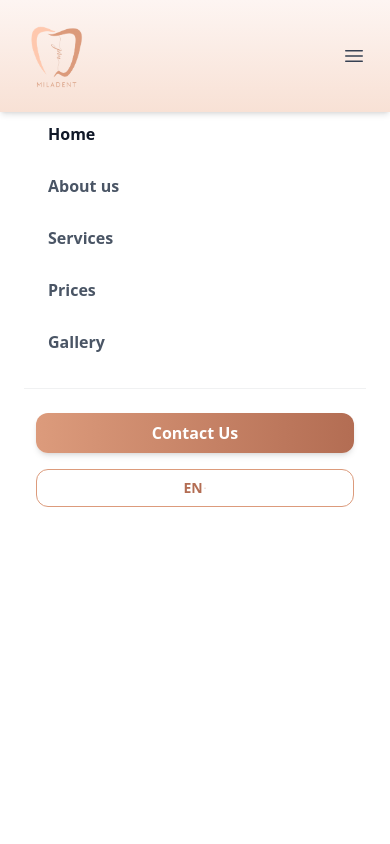
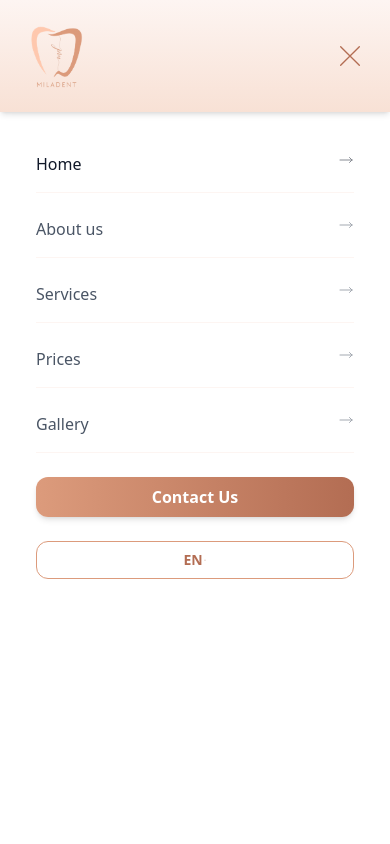
Before and after one commit to oksanakuziv-lab/miladent, a React (Vite) app: page / in a window 390 px wide. Both pictures are taken after a click on the button 354 px from the left and 56 px from the top of the page. Shown: the top 844 px of the page. Built offline with nearby package versions, Linux system fonts and the light colour scheme.

Commit message:
Header: improve mobile menu

```diff
--- a/src/components/ContactModal/ContactModal.tsx
+++ b/src/components/ContactModal/ContactModal.tsx
@@ -1,6 +1,7 @@
 import * as Dialog from '@radix-ui/react-dialog';
 import { useState } from 'react';
 import { ContactForm } from '../ContactForm';
+import { CancelIcon } from '../../ui/icons/CancelIcon';
 
 export const ContactModal = () => {
   const [open, setOpen] = useState(false);
@@ -17,7 +18,7 @@ export const ContactModal = () => {
       <Dialog.Portal>
         <Dialog.Overlay className="fixed inset-0 bg-black/50 z-50" />
         <Dialog.Content className="fixed left-1/2 top-1/2 w-[90%] max-w-lg -translate-x-1/2 -translate-y-1/2 rounded-2xl bg-[#f8f6f2] p-6 shadow-xl z-50">
-          <Dialog.Title className="text-2xl font-serif mb-4">
+          <Dialog.Title className="text-2xl font-serif mb-4 text-primary-dark">
             Contact Us
           </Dialog.Title>
           <Dialog.Description className="mb-6 text-gray-600">
@@ -43,7 +44,7 @@ export const ContactModal = () => {
               className="absolute right-4 top-4 text-gray-500 hover:text-black"
               aria-label="Close"
             >
-              ✕
+              <CancelIcon />
             </button>
           </Dialog.Close>
         </Dialog.Content>
--- a/src/components/Header/Header.tsx
+++ b/src/components/Header/Header.tsx
@@ -1,9 +1,17 @@
 import { useEffect, useState } from 'react';
-import { Dialog, DialogPanel, PopoverGroup } from '@headlessui/react';
-import { Bars3Icon, XMarkIcon } from '@heroicons/react/24/outline';
+import {
+  Dialog,
+  DialogPanel,
+  PopoverGroup,
+  Transition,
+  TransitionChild,
+} from '@headlessui/react';
+import { ArrowLongRightIcon } from '@heroicons/react/24/outline';
 import { NavLink, useLocation } from 'react-router-dom';
 import { LanguageSwitcher } from '../LanguageSwitcher';
 import { ContactModal } from '../ContactModal';
+import { MenuIcon } from '../../ui/icons/MenuIcon';
+import { CancelIcon } from '../../ui/icons/CancelIcon';
 
 const navItems = [
   { label: 'Home', url: '/' },
@@ -44,12 +52,20 @@ export const Header = () => {
         <div className="flex lg:hidden items-center gap-4">
           <button
             type="button"
-            onClick={() => setMobileMenuOpen(true)}
-            className="-m-2.5 inline-flex items-center justify-center rounded-md p-2.5 text-gray-700"
+            onClick={() => setMobileMenuOpen((prev) => !prev)}
+            className="relative w-8 h-8 inline-flex items-center justify-center outline-none"
           >
-            <Bars3Icon
+            <MenuIcon
               aria-hidden="true"
-              className="size-6"
+              className={`absolute inset-0 transition-all duration-300 ease-in-out transform ${
+                mobileMenuOpen ? 'opacity-0 scale-50' : 'opacity-100 scale-100'
+              }`}
+            />
+            <CancelIcon
+              aria-hidden="true"
+              className={`absolute inset-0 transition-all duration-300 ease-in-out transform ${
+                mobileMenuOpen ? 'opacity-100 scale-100' : 'opacity-0 scale-50'
+              }`}
             />
           </button>
         </div>
@@ -84,7 +100,19 @@ export const Header = () => {
         onClose={setMobileMenuOpen}
         className="lg:hidden"
       >
-        <div className="fixed" />
+        <Transition
+          appear
+          show={mobileMenuOpen}
+          unmount={false}
+        >
+          <TransitionChild
+            enter="transition ease-out duration-300"
+            enterFrom="-translate-y-full opacity-0"
+            enterTo="translate-y-0 opacity-100"
+            leave="transition ease-in duration-300"
+            leaveFrom="translate-y-0 opacity-100"
+            leaveTo="-translate-y-full opacity-0"
+          >
             <DialogPanel className="fixed inset-0 z-40 overflow-y-auto bg-white p-6">
               <div className="flex items-center justify-between">
                 <NavLink
@@ -92,7 +120,7 @@ export const Header = () => {
                   className="-m-1.5 p-1.5"
                 >
                   <img
-                alt="Mila denta logo"
+                    alt="Miladent logo"
                     src="logo.png"
                     className="h-16 w-auto"
                   />
@@ -100,38 +128,35 @@ export const Header = () => {
                 <button
                   type="button"
                   onClick={() => setMobileMenuOpen(false)}
-              className="-m-2.5 rounded-md p-2.5 text-gray-700"
-            >
-              <XMarkIcon
-                aria-hidden="true"
-                className="size-6"
-              />
-            </button>
+                  className="w-8 h-8"
+                ></button>
               </div>
-          <div className="mt-6 flow-root">
-            <div className="-my-6 divide-y divide-gray-500/10">
-              <div className="space-y-2 py-6">
+              <div className="space-y-2 pt-12">
                 {navItems.map((item) => (
                   <NavLink
                     key={item.url}
                     to={item.url}
                     className={({ isActive }) =>
-                      `mx-3 block rounded-lg px-3 py-2 text-base/7 font-semibold hover:bg-gray-50 ${
+                      `mx-3 flex justify-between py-4 text-md font-medium hover:bg-gray-50 border-b border-primary-soft
+                    active:bg-primary-soft transition-colors duration-200 ${
                       isActive ? 'text-gray-900' : 'text-gray-600'
                     }`
                     }
                   >
                     {item.label}
+                    <span>
+                      <ArrowLongRightIcon className="size-4 opacity-50" />
+                    </span>
                   </NavLink>
                 ))}
               </div>
-              <div className="py-6 flex flex-col gap-4 px-3">
+              <div className="py-6 flex flex-col gap-6 px-3">
                 <ContactModal />
                 <LanguageSwitcher />
               </div>
-            </div>
-          </div>
             </DialogPanel>
+          </TransitionChild>
+        </Transition>
       </Dialog>
     </header>
   );
--- a/src/pages/HomePage/components/HeroSection.tsx
+++ b/src/pages/HomePage/components/HeroSection.tsx
@@ -19,10 +19,38 @@ const features = [
 
 export const HeroSection: React.FC = () => {
   return (
-    <section className="relative bg-white py-8 px-6 lg:px-16">
-      <div className="grid lg:grid-cols-2 gap-12 items-center relative z-10">
+    <section className="relative bg-white lg:px-16 lg:py-8">
+      <div className="lg:hidden relative h-[630px] flex items-center">
+        <div className="absolute inset-0">
+          <img
+            src="/HeroPhoto.jpg"
+            alt="Dentist consulting a patient"
+            className="w-full h-full object-cover"
+          />
+          <div className="absolute inset-0 bg-black/40" />
+        </div>
+
+        <div className="relative z-10 text-white space-y-6 px-4">
+          <h1 className="text-4xl font-bold leading-snug">
+            Healthy teeth, peace of mind for you.
+          </h1>
+          <h4 className="text-md">
+            Comprehensive dental care – from preventive check-ups to complex
+            procedures
+          </h4>
+          <a
+            target="_blank"
+            href="https://miladentpraha.xdent.cz/wizard/clinic-selection?fbclid=PAZXh0bgNhZW0CMTEAAaccyLdfWS7vFzHzHLQhxAIDuxk2TWFe-iTOJvzIPy25x-AmHvlE0npvc-l7rg_aem_vT4YxIzcxir27yfpdxUNkg"
+            className="btn btn-secondary"
+          >
+            Booking Now →
+          </a>
+        </div>
+      </div>
+
+      <div className="hidden lg:grid lg:grid-cols-2 gap-12 items-center relative z-10">
         <div className="space-y-8">
-          <h1 className="text-6xl font-bold leading-snug cursor-default text-primary-dark">
+          <h1 className="text-5xl font-bold leading-snug cursor-default text-primary-dark">
             Healthy teeth, peace of mind for you.
           </h1>
           <h4 className="text-2xl cursor-default">
@@ -40,17 +68,17 @@ export const HeroSection: React.FC = () => {
         <img
           src="/HeroPhoto.jpg"
           alt="Dentist consulting a patient"
-          className="w-full h-[400px] lg:h-[500px] object-cover rounded-2xl"
+          className="w-full h-[500px] object-cover rounded-2xl"
         />
       </div>
 
-      <div className="grid sm:grid-cols-2 lg:grid-cols-4 gap-6 -mt-4 relative z-20">
+      <div className="grid sm:grid-cols-2 lg:grid-cols-4 gap-6 -mt-4 relative z-20 px-4 lg:px-0">
         {features.map((item) => (
           <div
             key={item.title}
-            className="bg-white p-6 rounded-2xl shadow hover:shadow-lg transition"
+            className="bg-primary-soft p-6 rounded-2xl shadow hover:shadow-lg transition"
           >
-            <h3 className="mt-4 font-semibold cursor-default">{item.title}</h3>
+            <h3 className="font-semibold cursor-default">{item.title}</h3>
             <p className="text-sm text-gray-600 mt-2 cursor-default">
               {item.desc}
             </p>
--- a/src/pages/HomePage/components/ServicesSection.tsx
+++ b/src/pages/HomePage/components/ServicesSection.tsx
@@ -121,7 +121,7 @@ export const ServicesSection: React.FC = () => {
                   <p className="text-gray-600">{service.description}</p>
                   <Link
                     to="/services"
-                    className="block mt-6 text-primary hover:underline font-medium"
+                    className="block mt-6 text-primary-dark hover:underline font-medium"
                   >
                     Detail →
                   </Link>
--- /dev/null
+++ b/src/ui/icons/CancelIcon.tsx
@@ -0,0 +1,24 @@
+type Props = {
+  className?: string;
+};
+
+export const CancelIcon: React.FC<Props> = ({ className }) => {
+  return (
+    <svg
+      className={className}
+      width="32"
+      height="32"
+      viewBox="0 0 24 24"
+      fill="none"
+      xmlns="http://www.w3.org/2000/svg"
+    >
+      <path
+        d="M19 5L5 19M5 5L19 19"
+        stroke="#b36d53"
+        stroke-width="1"
+        stroke-linecap="round"
+        stroke-linejoin="round"
+      />
+    </svg>
+  );
+};
--- a/src/ui/icons/CheckIcon.tsx
+++ b/src/ui/icons/CheckIcon.tsx
@@ -1,6 +1,7 @@
 type Props = {
   className?: string;
 };
+
 export const CheckIcon: React.FC<Props> = ({ className }) => {
   return (
     <svg
--- /dev/null
+++ b/src/ui/icons/MenuIcon.tsx
@@ -0,0 +1,37 @@
+type Props = {
+  className?: string;
+};
+
+export const MenuIcon: React.FC<Props> = ({ className }) => {
+  return (
+    <svg
+      className={className}
+      width="32"
+      height="32"
+      viewBox="0 0 24 24"
+      fill="none"
+      xmlns="http://www.w3.org/2000/svg"
+    >
+      <path
+        d="M2 18C2 16.4596 2 15.6893 2.34673 15.1235C2.54074 14.8069 2.80693 14.5407 3.12353 14.3467C3.68934 14 4.45956 14 6 14C7.54044 14 8.31066 14 8.87647 14.3467C9.19307 14.5407 9.45926 14.8069 9.65327 15.1235C10 15.6893 10 16.4596 10 18C10 19.5404 10 20.3107 9.65327 20.8765C9.45926 21.1931 9.19307 21.4593 8.87647 21.6533C8.31066 22 7.54044 22 6 22C4.45956 22 3.68934 22 3.12353 21.6533C2.80693 21.4593 2.54074 21.1931 2.34673 20.8765C2 20.3107 2 19.5404 2 18Z"
+        stroke="#b36d53"
+        stroke-width="1"
+      />
+      <path
+        d="M14 18C14 16.4596 14 15.6893 14.3467 15.1235C14.5407 14.8069 14.8069 14.5407 15.1235 14.3467C15.6893 14 16.4596 14 18 14C19.5404 14 20.3107 14 20.8765 14.3467C21.1931 14.5407 21.4593 14.8069 21.6533 15.1235C22 15.6893 22 16.4596 22 18C22 19.5404 22 20.3107 21.6533 20.8765C21.4593 21.1931 21.1931 21.4593 20.8765 21.6533C20.3107 22 19.5404 22 18 22C16.4596 22 15.6893 22 15.1235 21.6533C14.8069 21.4593 14.5407 21.1931 14.3467 20.8765C14 20.3107 14 19.5404 14 18Z"
+        stroke="#b36d53"
+        stroke-width="1"
+      />
+      <path
+        d="M2 6C2 4.45956 2 3.68934 2.34673 3.12353C2.54074 2.80693 2.80693 2.54074 3.12353 2.34673C3.68934 2 4.45956 2 6 2C7.54044 2 8.31066 2 8.87647 2.34673C9.19307 2.54074 9.45926 2.80693 9.65327 3.12353C10 3.68934 10 4.45956 10 6C10 7.54044 10 8.31066 9.65327 8.87647C9.45926 9.19307 9.19307 9.45926 8.87647 9.65327C8.31066 10 7.54044 10 6 10C4.45956 10 3.68934 10 3.12353 9.65327C2.80693 9.45926 2.54074 9.19307 2.34673 8.87647C2 8.31066 2 7.54044 2 6Z"
+        stroke="#b36d53"
+        stroke-width="1"
+      />
+      <path
+        d="M14 6C14 4.45956 14 3.68934 14.3467 3.12353C14.5407 2.80693 14.8069 2.54074 15.1235 2.34673C15.6893 2 16.4596 2 18 2C19.5404 2 20.3107 2 20.8765 2.34673C21.1931 2.54074 21.4593 2.80693 21.6533 3.12353C22 3.68934 22 4.45956 22 6C22 7.54044 22 8.31066 21.6533 8.87647C21.4593 9.19307 21.1931 9.45926 20.8765 9.65327C20.3107 10 19.5404 10 18 10C16.4596 10 15.6893 10 15.1235 9.65327C14.8069 9.45926 14.5407 9.19307 14.3467 8.87647C14 8.31066 14 7.54044 14 6Z"
+        stroke="#b36d53"
+        stroke-width="1"
+      />
+    </svg>
+  );
+};
```
Also changed, not shown: src/components/ContactForm/ContactForm.tsx (+6 -46 lines), src/components/Footer/Footer.tsx (+9 -1 lines). Lines whose indentation alone changed are shown as unchanged.
